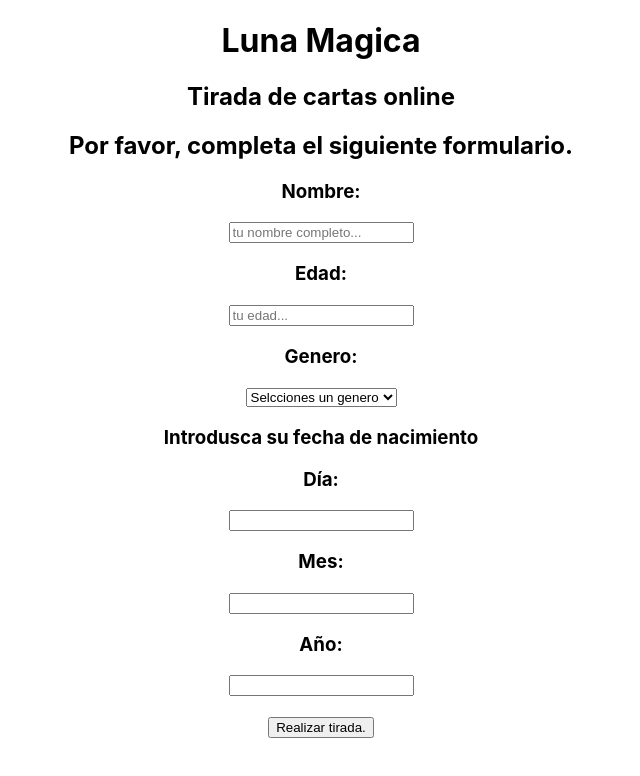
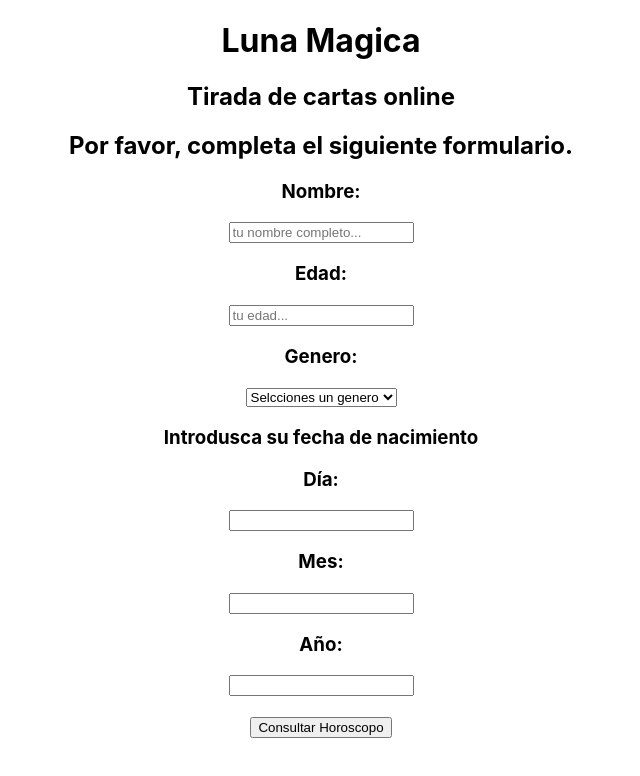
Before and after one commit to MatiasAgustinCaceres/LunaMagica, a React (Create React App) app in the folder luna_magica/: page / in a window 1280 px wide. Shown: the top 776 px of the page, without its empty margins (319-959 px from the left). Built offline with nearby package versions, Linux system fonts and the light colour scheme.

Commit message:
Ultimos cambios

```diff
--- a/luna_magica/src/App.js
+++ b/luna_magica/src/App.js
@@ -131,7 +131,7 @@ function App() {
       <br></br>
 
 
-      <button type="button" onClick={calcularSigno}> Realizar tirada. </button>
+      <button type="button" onClick={calcularSigno}> Consultar Horoscopo </button>
 
 
       {signos.map((signos) => {
```
